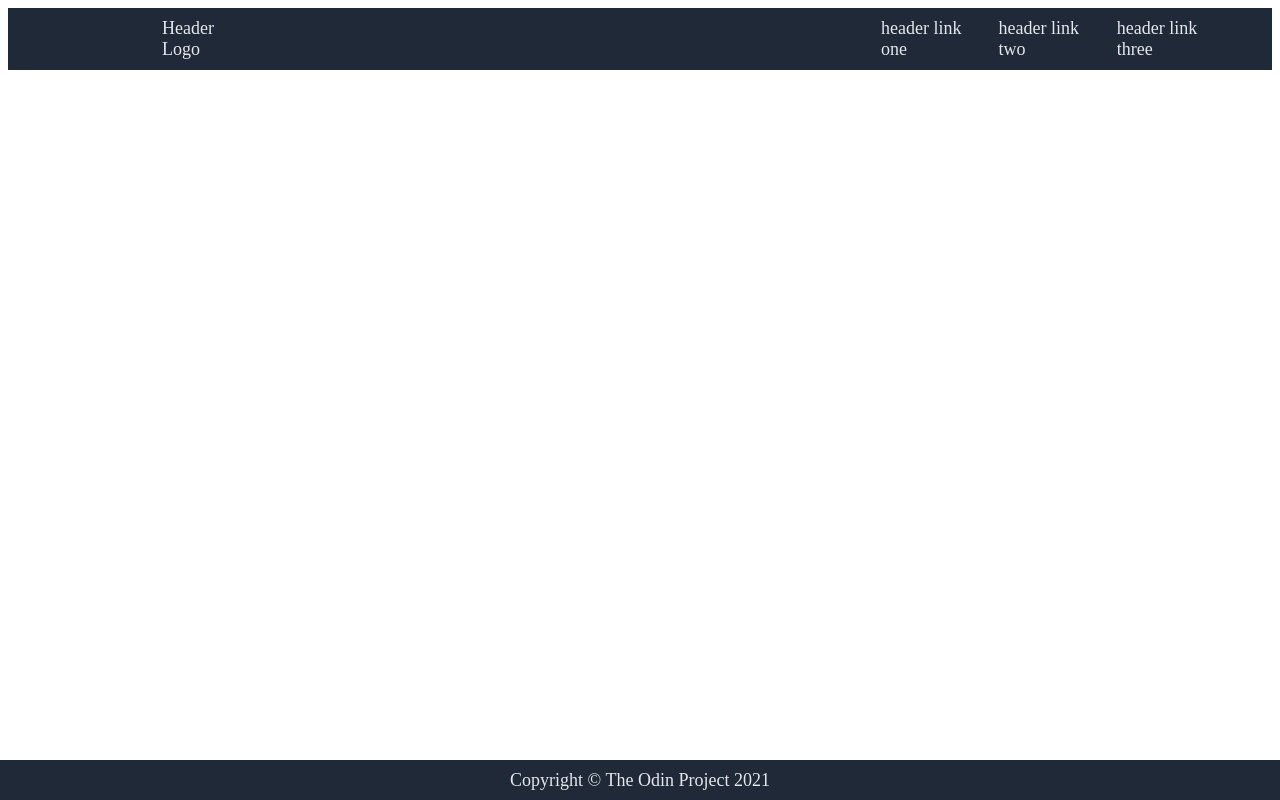
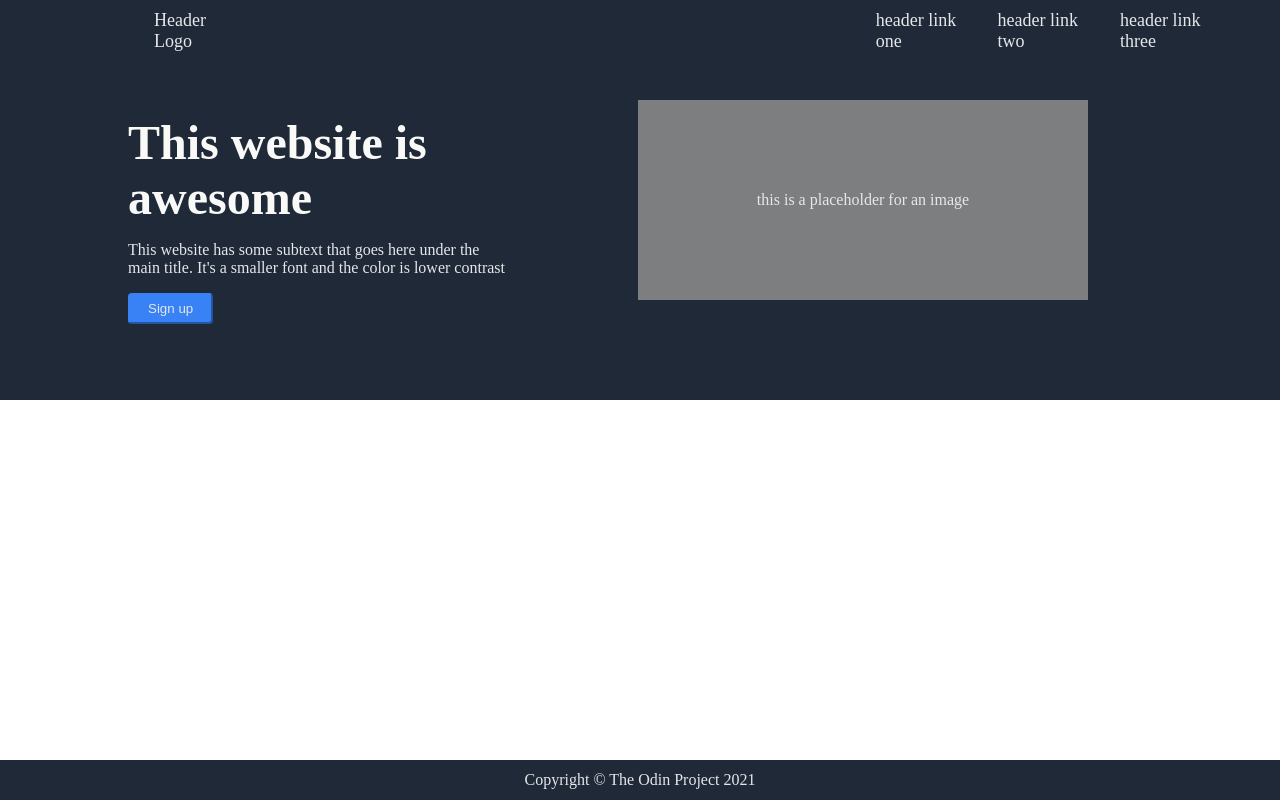
Before and after one commit to lantzkelsey/landing-page, a plain HTML site: page index.html in a window 1280 px wide. Drawn offline with Linux system fonts and the light colour scheme; files that its build step writes are made by us from their sources; files whose address does not match are found by name.

Commit message:
header, footer, top section finished

```diff
--- a/index.html
+++ b/index.html
@@ -17,16 +17,19 @@
         <li><a href=https://www.google.com>header link three</a></li>
       </ul>
     </div>
-
-  <div class="top-section"></div>
-
+  </div>
+  <div class="top-section">
+    <div class="left-content">
+      <h2>This website is awesome</h2>
+      <p>This website has some subtext that goes here under the main title.  It's a smaller font and the color is lower contrast</p>
+      <button>Sign up</button>
+    </div>
+    <div class="img-placeholder">
+      <p class="image-text">this is a placeholder for an image</p>
+    </div>
+  </div>
   <div class="info-section"></div>
-
   <div class="quote"></div>
-
   <div class="footer">Copyright &copy The Odin Project 2021</div>
-
-
-  </div>
 </body>
 </html>
--- a/style.css
+++ b/style.css
@@ -1,20 +1,29 @@
+body {
+    padding: 0;
+    margin: 0;
+}
+
 .header {
     background-color: #1F2937;
     font-size: 18px;
-    color: #E5E7EB;
+    position: fixed;
+    top: 0;
+    left: 0;
+    right: 0;
+    padding: 10px;
     display: flex;
-    padding: 10px;
-    justify-content: flex-end;
 }
 
 .left-header {
     margin-left: 8em;
-
+    color: #E5E7EB;
 }
 
 .right-header {
     margin-left: 600px;
     margin-right: 50px;
+    color: #E5E7EB;
+    align-items: flex-start;
 }
 
 .links {
@@ -29,6 +38,55 @@ a {
     color: #E5E7EB;
 }
 
+.top-section {
+    background-color: #1F2937;
+    height: 400px;
+    display: flex;
+    align-items: center;
+    justify-content: space-between;
+}
+
+.left-content {
+    width: 380px;
+    margin-left: 8em;
+
+}
+
+.img-placeholder {
+    background-color: #7d7e80;
+    color: #E5E7EB;
+    height: 200px;
+    margin: 5px;
+    width: 450px;
+    display: flex;
+    justify-content: center;
+    align-items: center;
+    margin-right: 12em;
+
+}
+
+h2 {
+    font-size: 48px;
+    color: #F9FAF8;
+    font-weight: 900;
+    margin-bottom: 0;
+}
+
+p {
+    color: #E5E7EB;
+}
+
+button {
+    background-color: #3882F6;
+    color: #E5E7EB;
+    border-radius: 4px;
+    padding: 6px 18px;
+    cursor: pointer;
+    border-color: #3882F6;
+}
+
+
+
 .footer {
     position: fixed;
     bottom: 0;
@@ -39,4 +97,5 @@ a {
     align-items: center;
     justify-content: center;
     background: #1F2937;
+    color: #E5E7EB;
 }
```
